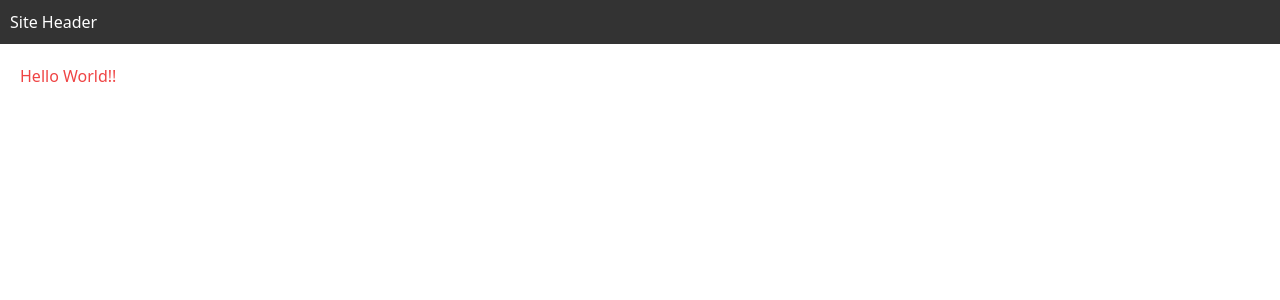
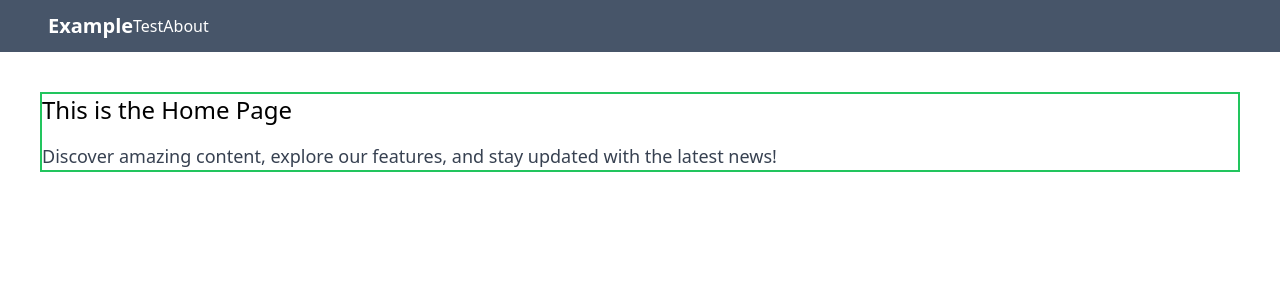
Before and after one commit to blenz/project-template, a React (Vite) app in the folder frontend/: page / in a window 1280 px wide. Shown: the top 300 px of the page. Built offline with nearby package versions, Linux system fonts and the light colour scheme.

Commit message:
add react router

```diff
--- a/frontend/package.json
+++ b/frontend/package.json
@@ -11,7 +11,8 @@
   },
   "dependencies": {
     "react": "^18.3.1",
-    "react-dom": "^18.3.1"
+    "react-dom": "^18.3.1",
+    "react-router": "^7.0.1"
   },
   "devDependencies": {
     "@eslint/js": "^9.13.0",
@@ -24,7 +25,8 @@
     "eslint-plugin-react-refresh": "^0.4.14",
     "globals": "^15.11.0",
     "postcss": "^8.4.49",
-    "prettier": "3.3.3",
+    "prettier": "^3.3.3",
+    "prettier-plugin-tailwindcss": "^0.6.9",
     "tailwindcss": "^3.4.15",
     "typescript": "~5.6.2",
     "typescript-eslint": "^8.11.0",
--- a/frontend/src/App.tsx
+++ b/frontend/src/App.tsx
@@ -1,13 +1,17 @@
+import { BrowserRouter, Route, Routes } from 'react-router'
 import Layout from './components/layout/layout'
+import HomePage from './pages/home'
 
 function App() {
   return (
     <>
-      <div>
+      <BrowserRouter>
         <Layout>
-          <p className="text-red-500">Hello World!!</p>
+          <Routes>
+            <Route path="/" element={<HomePage />} />
+          </Routes>
         </Layout>
-      </div>
+      </BrowserRouter>
     </>
   )
 }
--- a/frontend/src/components/layout/layout.tsx
+++ b/frontend/src/components/layout/layout.tsx
@@ -9,7 +9,7 @@ const Layout: React.FC<LayoutProps> = ({ children }) => {
   return (
     <div>
       <Header />
-      <main style={{ padding: '20px' }}>{children}</main>
+      <main className="m-10 border-2 border-green-500">{children}</main>
     </div>
   )
 }
--- a/frontend/src/components/layout/navbar.tsx
+++ b/frontend/src/components/layout/navbar.tsx
@@ -1,9 +1,23 @@
 import React from 'react'
+import { Link } from 'react-router'
 
 const NavBar: React.FC = () => {
   return (
-    <header style={{ background: '#333', color: '#fff', padding: '10px' }}>
-      <h1>Site Header</h1>
+    <header className="bg-slate-600 px-12 py-3">
+      <nav className="flex items-center text-white">
+        <div className="justify-start">
+          <Link className="text-xl font-semibold" to="/">
+            Example
+          </Link>
+        </div>
+
+        <div className="justify-end">
+          <Link to="/">Test</Link>
+          <Link to="/about" state={{ name: 'test' }}>
+            About
+          </Link>
+        </div>
+      </nav>
     </header>
   )
 }
--- /dev/null
+++ b/frontend/src/pages/home.tsx
@@ -0,0 +1,15 @@
+import React from 'react'
+
+const HomePage: React.FC = () => {
+  return (
+    <>
+      <h2 className="mb-4 text-2xl">This is the Home Page</h2>
+      <p className="text-lg text-gray-700">
+        Discover amazing content, explore our features, and stay updated with
+        the latest news!
+      </p>
+    </>
+  )
+}
+
+export default HomePage
```
Also changed, not shown: 1 other file (tests, documents, lock files or other folders).
